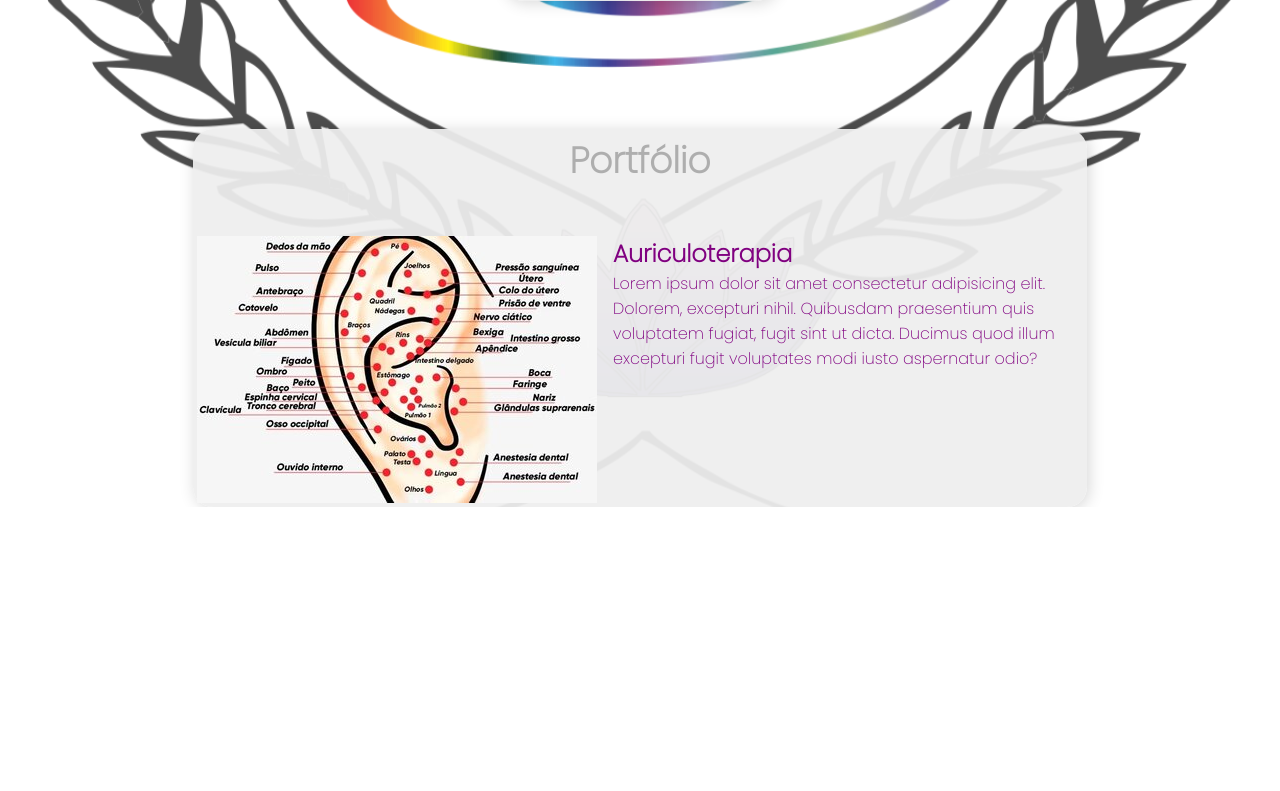
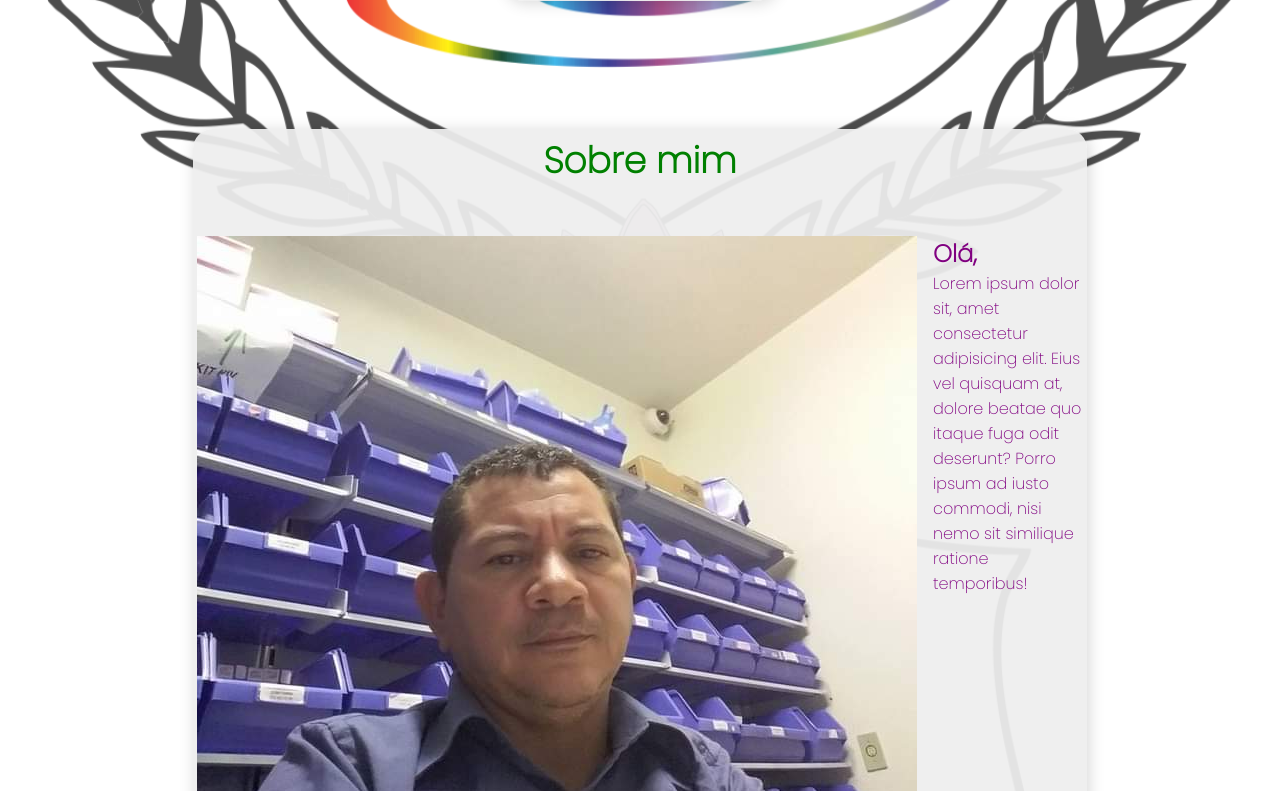
Before and after one commit to ArmandoJunior00/portifolio-arley-aldir, a plain HTML site: page index.html in a window 1280 px wide. Shown: the part 629-1420 px from the top of the page. Before the commit the page ends 1136 px from the top, so only its background shows below. Drawn offline with Linux system fonts and the light colour scheme.

Commit message:
teste no deploy

```diff
--- a/index.html
+++ b/index.html
@@ -15,7 +15,7 @@
 
 <body>
     <div class="profile box">
-        <img class="profile-pic" src="img/foto-home.png" alt="perfil">
+        <img class="profile-pic" src="img/foto-home.jpeg" alt="perfil">
         <h1 class="title"> Arley Aldir</h1>
         <span>Belém, Brazil</span>
         <p>Terapias Integrativas | COACH</p>
@@ -26,15 +26,15 @@
         </ul>
     </div>
     <div class="portfolio box">
-        <h1 class="title">Portfólio</h1>
+        <h1 class="title">Sobre mim</h1>
         <ul>
             <li>
-                <img src="img/auriculoterapia.jpg" alt="1">
+                <img src="img/sobre.jpeg" alt="1">
                 <div>
-                <h2>Auriculoterapia</h2>
-                <p>Lorem ipsum dolor sit amet consectetur adipisicing elit. Dolorem, excepturi nihil. Quibusdam
-                    praesentium quis voluptatem fugiat, fugit sint ut dicta. Ducimus quod illum excepturi fugit
-                    voluptates modi iusto aspernatur odio?</p>
+                    <h2>Olá,</h2>
+                    <p>Lorem ipsum dolor sit, amet consectetur adipisicing elit. Eius vel quisquam at, dolore beatae quo
+                        itaque fuga odit deserunt? Porro ipsum ad iusto commodi, nisi nemo sit similique ratione
+                        temporibus!</p>
                 </div>
             </li>
         </ul>
--- a/style.css
+++ b/style.css
@@ -35,7 +35,7 @@ body{
     padding: 4px;
     box-shadow: 2px 2px 16px rgba(0, 0, 0, 0.16);
     border-radius: 20px;
-    color: #aeaeae;
+    color: green;
     text-align: center;
 }
 
```
Also changed, not shown: img/foto-home.png (deleted), img/sobre.jpeg (added).
